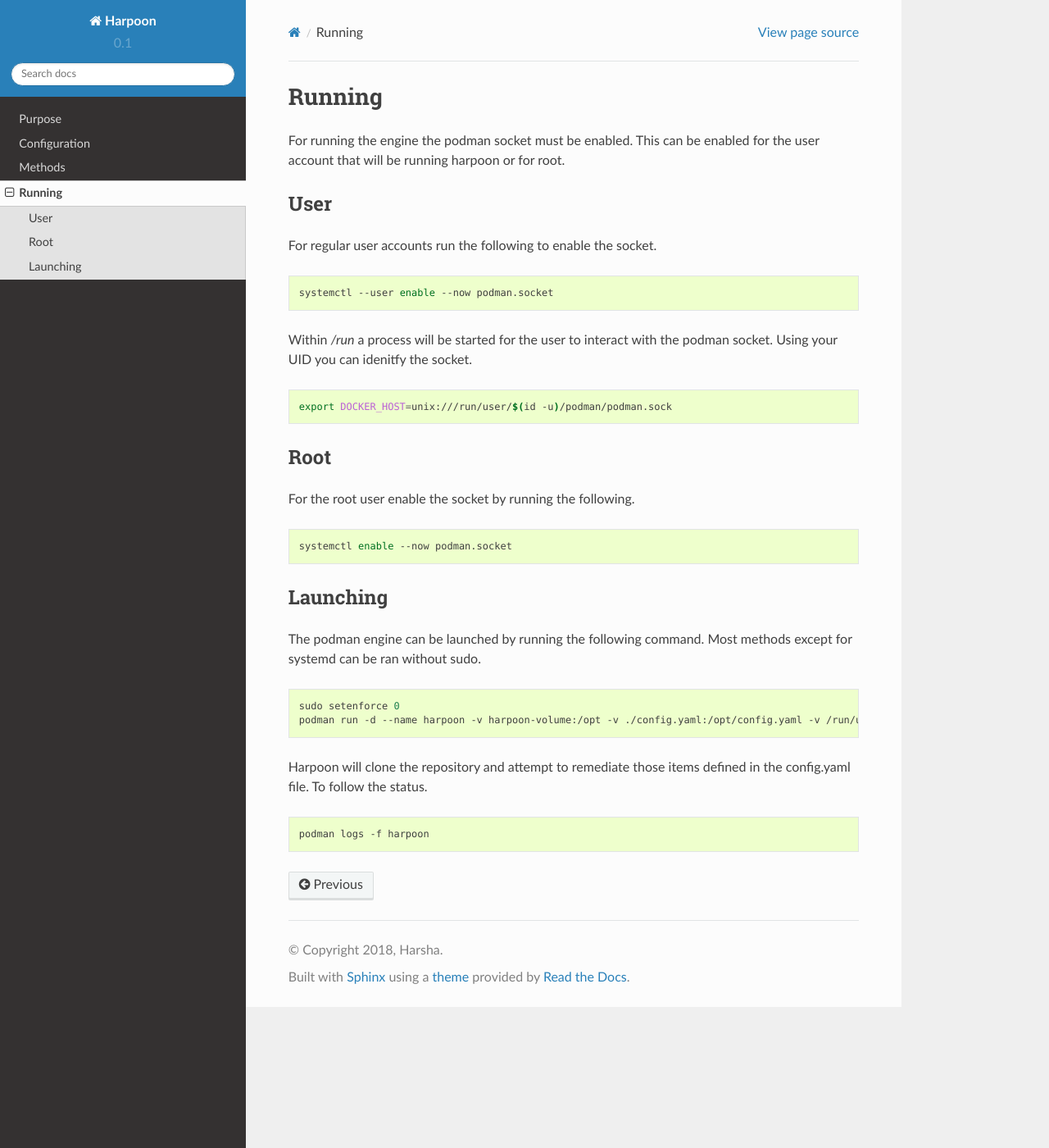
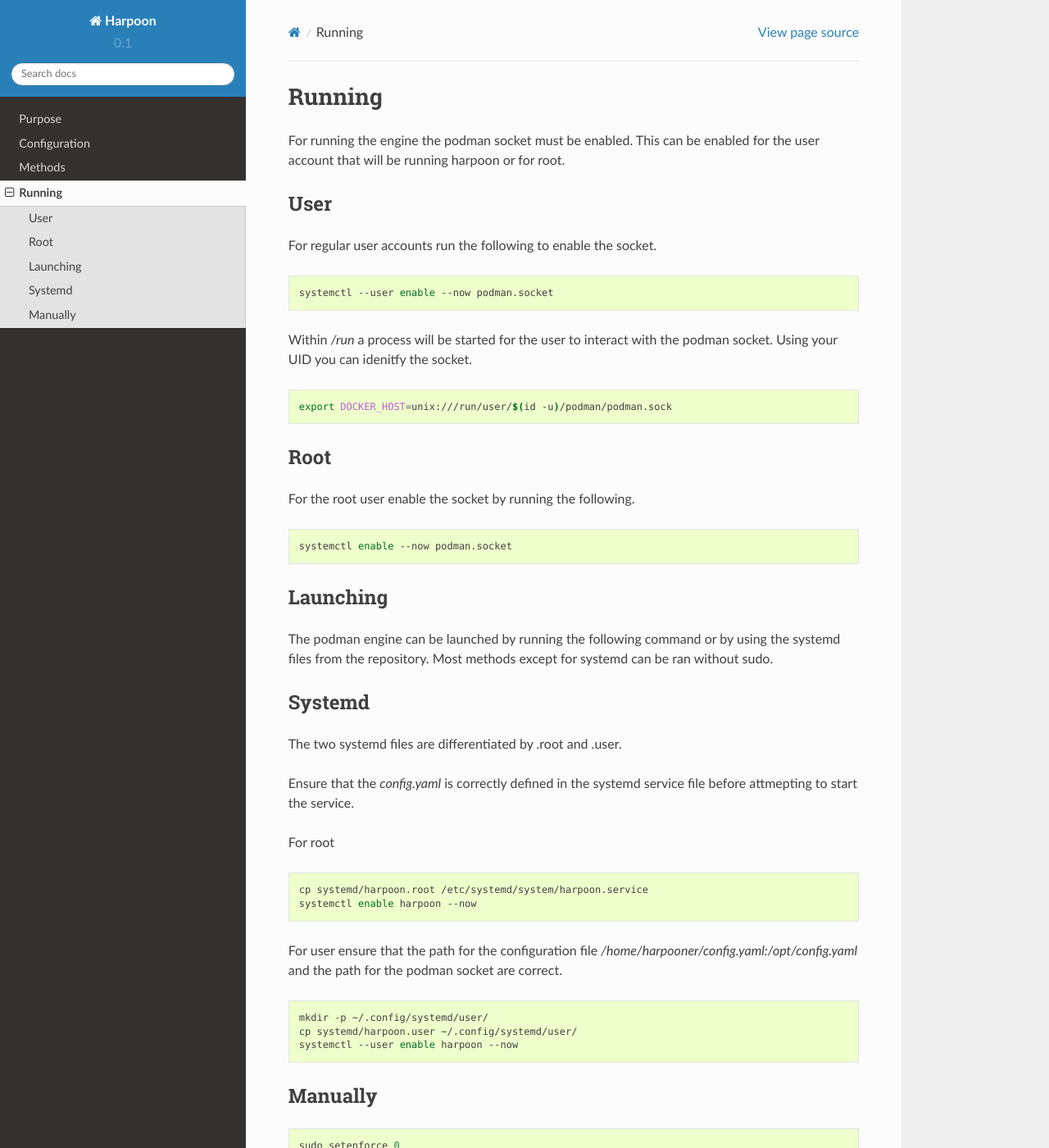
Before and after one commit to containers/fetchit, a Sphinx documentation site: the page built from docs/running.rst, in a window 1280 px wide and 1400 px high. Shown: the whole window at 82% size. Built offline with Sphinx 7.4.7 and the Read the Docs theme 2.0.0, drawn with Linux system fonts in a browser that asks for light colours.

Commit message:
commit of systemd w/ doc addition
Signed-off-by: Ryan Cook <rcook@redhat.com>

```diff
--- a/docs/running.rst
+++ b/docs/running.rst
@@ -28,7 +28,32 @@
 
 Launching
 ---------
-The podman engine can be launched by running the following command. Most methods except for systemd can be ran without sudo.
+The podman engine can be launched by running the following command or by using the systemd files from the repository. Most methods except for systemd can be ran without sudo.
+
+Systemd
+-------
+The two systemd files are differentiated by .root and .user.
+
+Ensure that the `config.yaml` is correctly defined in the systemd service file before attmepting to start the service.
+
+For root
+
+.. code-block:: bash
+
+   cp systemd/harpoon.root /etc/systemd/system/harpoon.service
+   systemctl enable harpoon --now
+
+
+For user ensure that the path for the configuration file `/home/harpooner/config.yaml:/opt/config.yaml` and the path for the podman socket are correct.
+
+.. code-block:: bash
+
+   mkdir -p ~/.config/systemd/user/
+   cp systemd/harpoon.user ~/.config/systemd/user/
+   systemctl --user enable harpoon --now
+
+Manually
+--------
 
 .. code-block:: bash
 
```
Also changed, not shown: README.md (+2 -0 lines).
